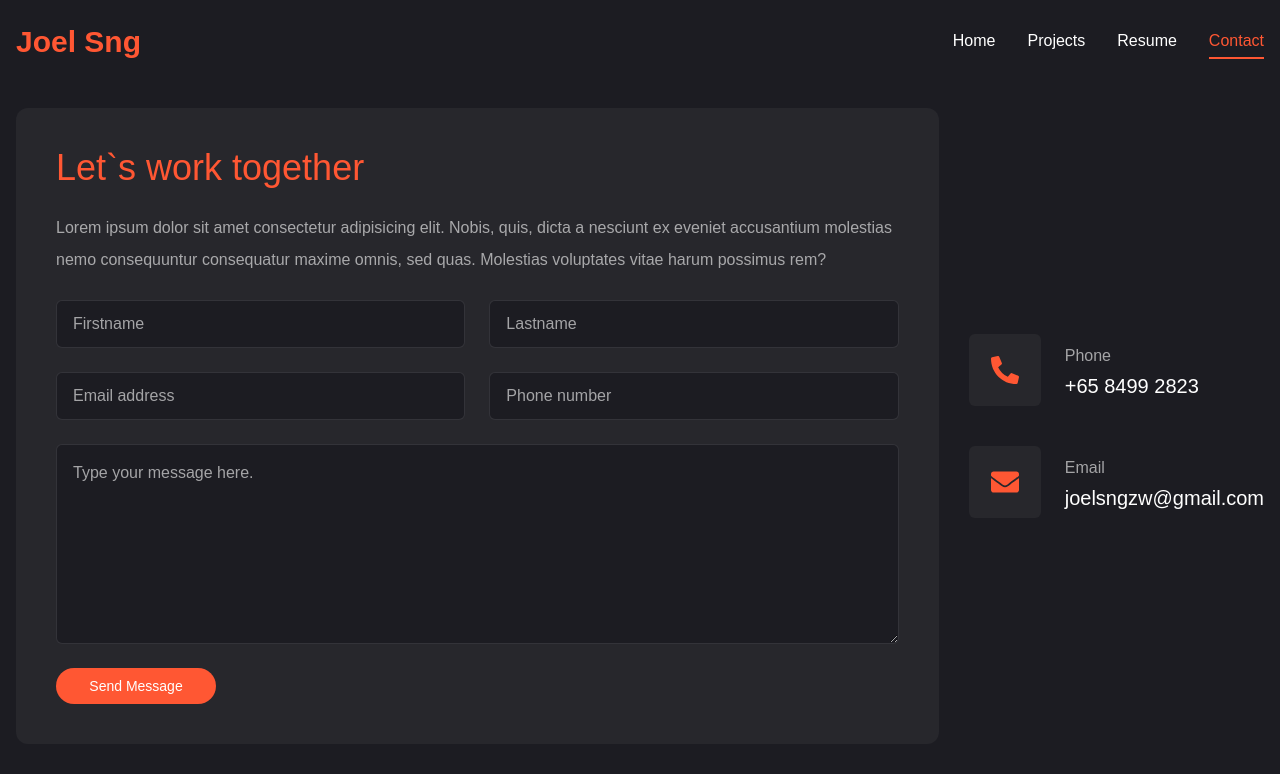
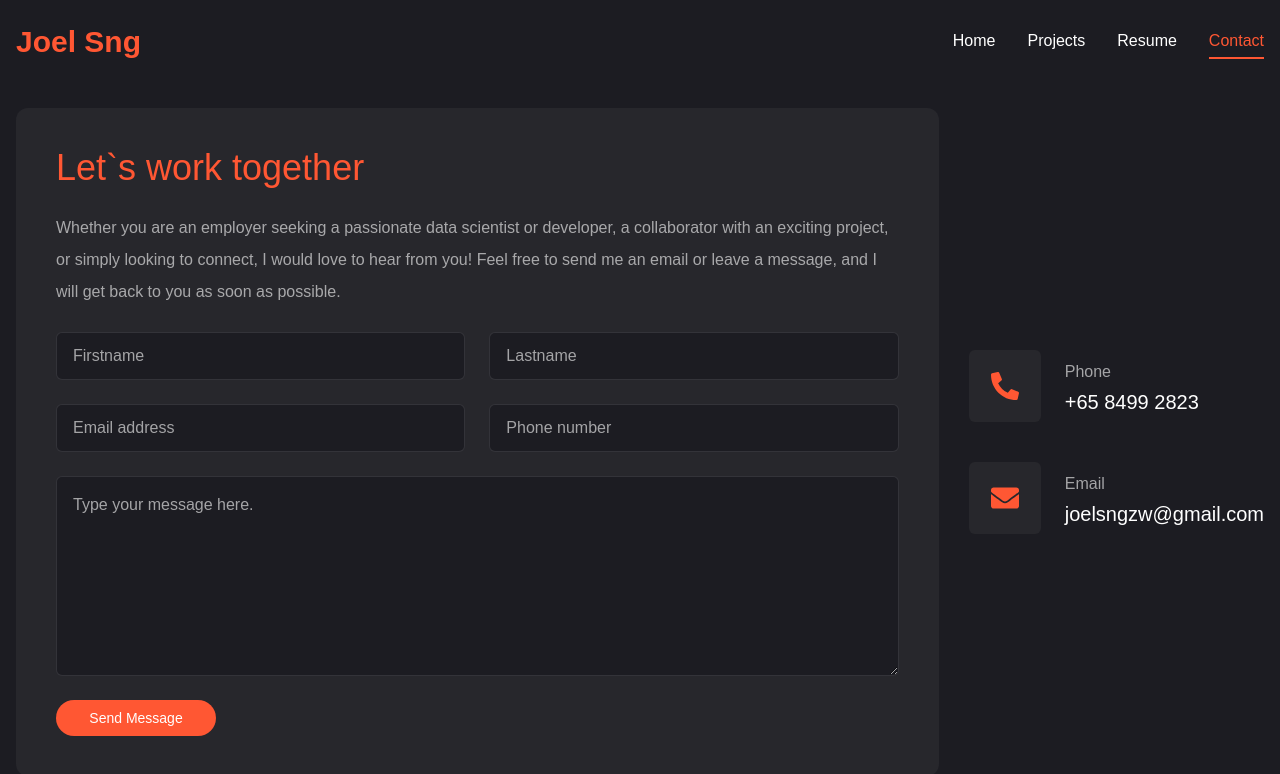
Before and after one commit to JoelSngZhenWei/portfolio_joel, a Next.js app in the folder portfolio_joel_1/: page /contact in a window 1280 px wide. Shown: the top 774 px of the page. Built offline with nearby package versions, Linux system fonts and the light colour scheme.

Commit message:
testing vercel deployment

```diff
--- a/portfolio_joel_1/app/contact/page.tsx
+++ b/portfolio_joel_1/app/contact/page.tsx
@@ -40,7 +40,7 @@ export default function Contact() {
                 Let`s work together
               </h3>
               <p className="text-white/60">
-                Lorem ipsum dolor sit amet consectetur adipisicing elit. Nobis, quis, dicta a nesciunt ex eveniet accusantium molestias nemo consequuntur consequatur maxime omnis, sed quas. Molestias voluptates vitae harum possimus rem?
+                Whether you are an employer seeking a passionate data scientist or developer, a collaborator with an exciting project, or simply looking to connect, I would love to hear from you! Feel free to send me an email or leave a message, and I will get back to you as soon as possible.
               </p>
               {/* input */}
               <div className="grid grid-cols-1 md:grid-cols-2 gap-6">
@@ -63,7 +63,7 @@ export default function Contact() {
 
           {/* info */}
           <div className="flex-1 flex items-center xl:justify-end order-1 xl:order-none mb-8 xl:mb-0">
-            <ul className="flex flex-col gap-10">
+            <ul className="flex flex-row xl:flex-col gap-10">
               {info.map((item, index) => {
                 return (
                   <li key={index} className="flex items-center gap-6">
```
